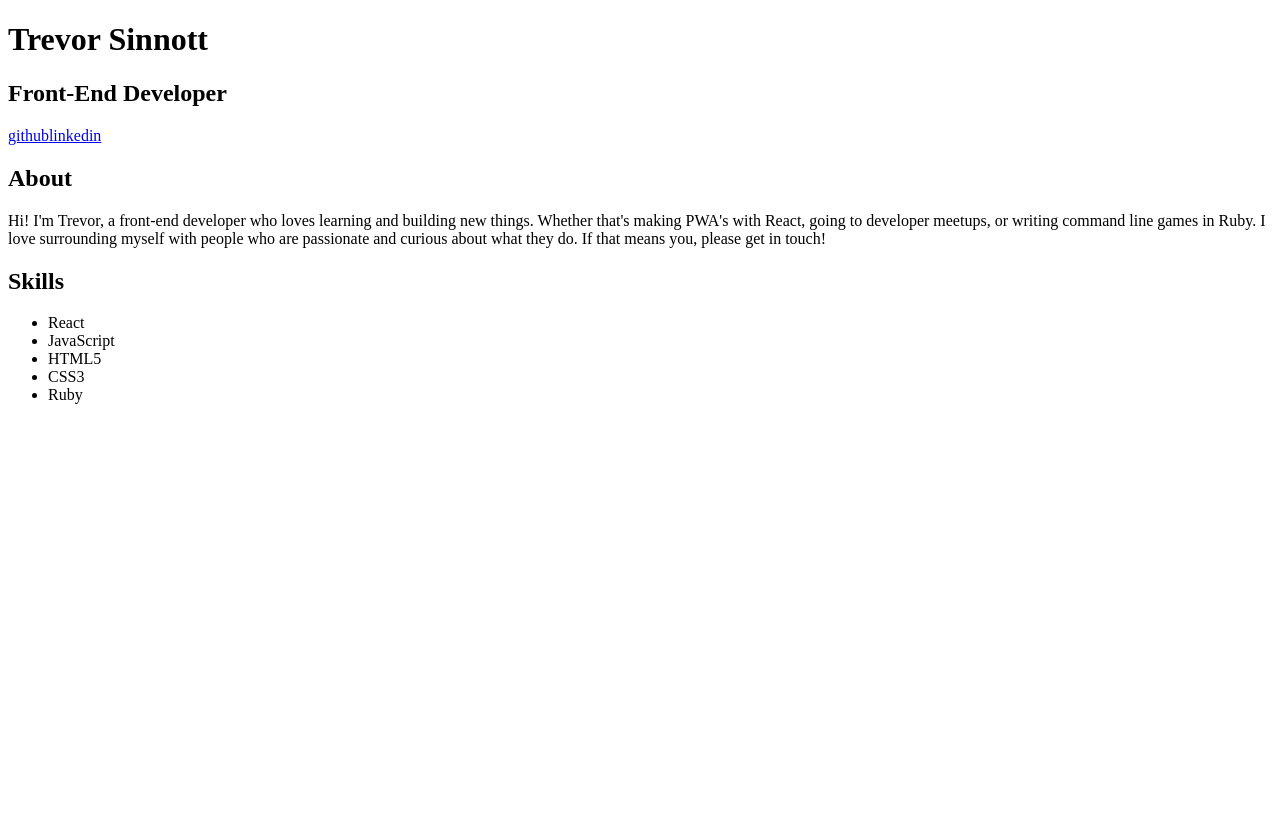
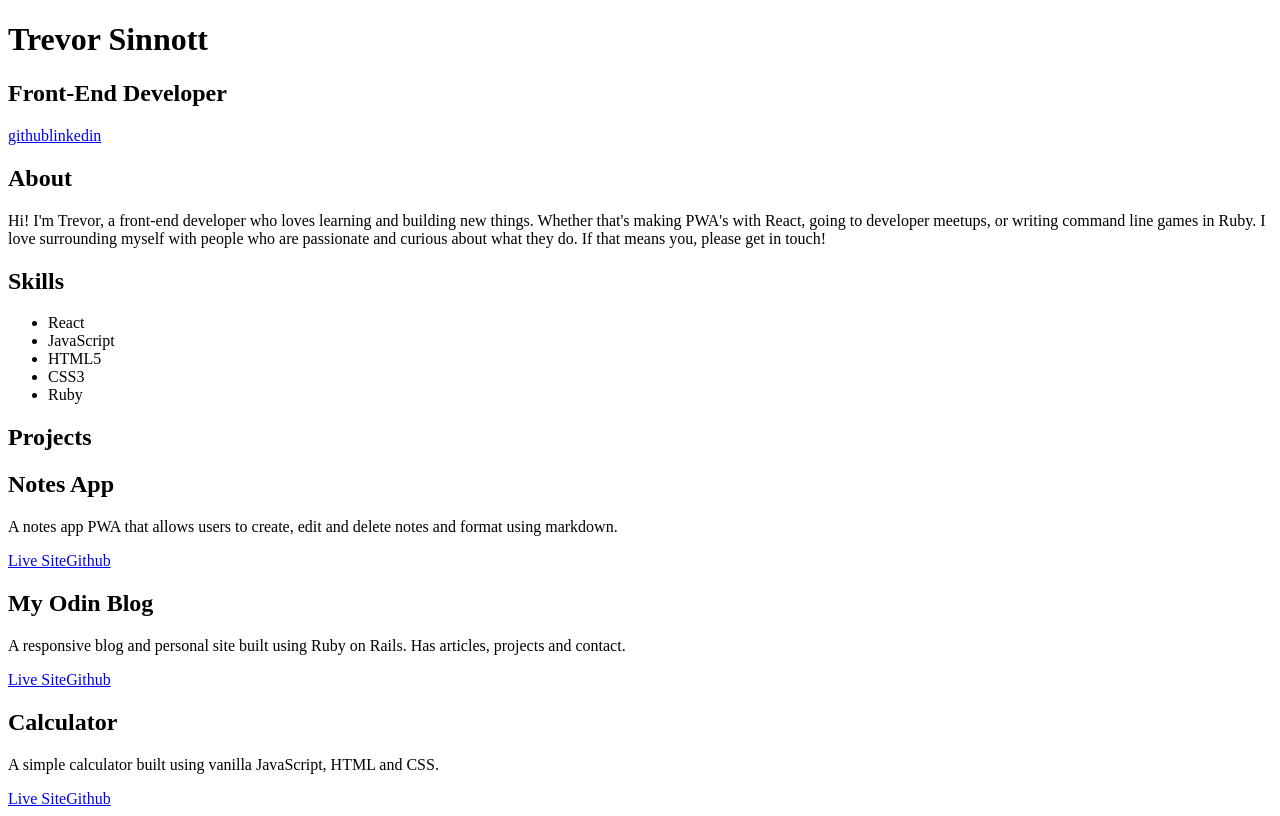
Before and after one commit to trevorsinnott/Portfolio, a React (Create React App) app: page / in a window 1280 px wide. Built offline with nearby package versions, Linux system fonts and the light colour scheme; the HTML template or start-up script is replaced by a standard one.

Commit message:
add projects

```diff
--- a/src/App.js
+++ b/src/App.js
@@ -33,6 +33,35 @@ function App() {
           <li>Ruby</li>
         </ul>
       </article>
+      <article>
+        <h1>Projects</h1>
+        <div>
+          <h2>Notes App</h2>
+          <p>
+            A notes app PWA that allows users to create, edit and delete notes
+            and format using markdown.
+          </p>
+          <a href="https://notes-app.now.sh/">Live Site</a>
+          <a href="https://github.com/trevorsinnott/reactNotesApp">Github</a>
+        </div>
+        <div>
+          <h2>My Odin Blog</h2>
+          <p>
+            A responsive blog and personal site built using Ruby on Rails. Has
+            articles, projects and contact.
+          </p>
+          <a href="https://my-odin-blog.herokuapp.com/">Live Site</a>
+          <a href="https://github.com/trevorsinnott/my_odin_blog">Github</a>
+        </div>
+        <div>
+          <h2>Calculator</h2>
+          <p>
+            A simple calculator built using vanilla JavaScript, HTML and CSS.
+          </p>
+          <a href="https://trevorsinnott.github.io/calculator/">Live Site</a>
+          <a href="https://github.com/trevorsinnott/calculator">Github</a>
+        </div>
+      </article>
     </div>
   );
 }
```
